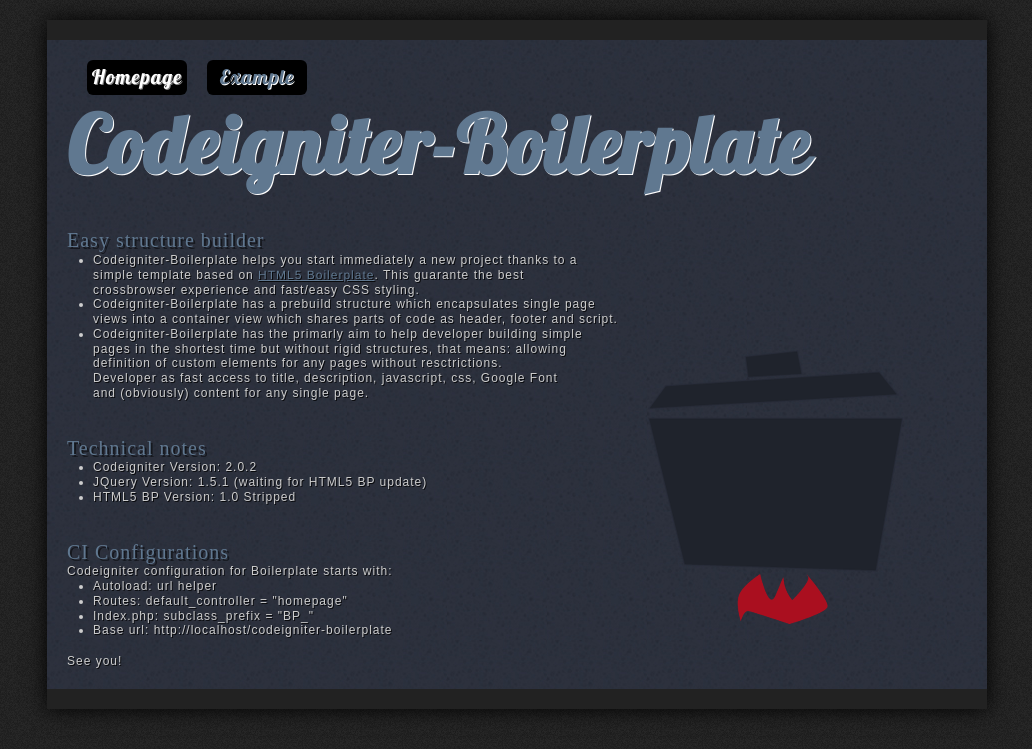
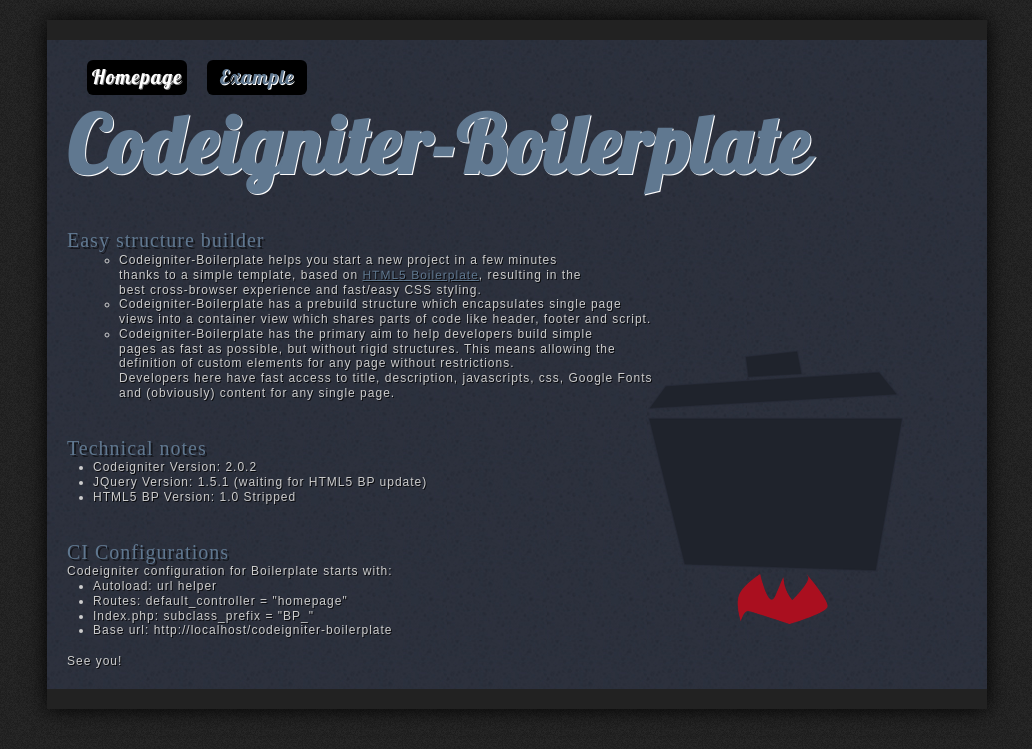
Before and after one commit to ariok/codeigniter-boilerplate, a CodeIgniter app: page /codeigniter-boilerplate/ in a window 1280 px wide. Shown: the top 749 px of the page, without its empty margins (123-1155 px from the left). Run offline with CodeIgniter, Linux system fonts and the light colour scheme; some libraries are stand-ins or nearby versions; some web fonts are replaced.

Commit message:
html test  fix

```diff
--- a/application/views/pages/homepage.php
+++ b/application/views/pages/homepage.php
@@ -4,23 +4,26 @@
 
 <ul>
 
-    <li>
-   Codeigniter-Boilerplate helps you start immediately a new project thanks to a<br>
-   simple template based on <a href="http://html5boilerplate.com/" target ="_blank">HTML5 Boilerplate</a>. This guarante the best <br>
-   crossbrowser experience and fast/easy CSS styling.</li>
+<ul>
+    <li>Codeigniter-Boilerplate helps you start a new project in a few minutes <br>
+        thanks to a simple template, based on <a href="http://html5boilerplate.com/" target ="_blank">HTML5 Boilerplate</a>, resulting in the <br>
+        best cross-browser experience and fast/easy CSS styling.<br>
+    </li>
 
    <li>
    Codeigniter-Boilerplate has a prebuild structure which encapsulates single page <br>
-   views into a container view which shares parts of code as header, footer and script.<br>
+   views into a container view which shares parts of code like header, footer and script.<br>
    </li>
 
    <li>
-   Codeigniter-Boilerplate has the primarly aim to help developer building simple <br>
-   pages in the shortest time but without rigid structures, that means: allowing <br>
-   definition of custom elements for any pages without resctrictions. <br>
-   Developer as fast access to title, description, javascript, css, Google Font<br>
-   and (obviously) content for any single page.
+    Codeigniter-Boilerplate has the primary aim to help developers build simple <br>
+    pages as fast as possible, but without rigid structures. This means allowing the<br>
+    definition of custom elements for any page without restrictions. <br>
+    Developers here have fast access to title, description, javascripts, css, Google Fonts<br>
+    and (obviously) content for any single page.
    </li>
+
+</ul>
 
 </ul>
 
```
